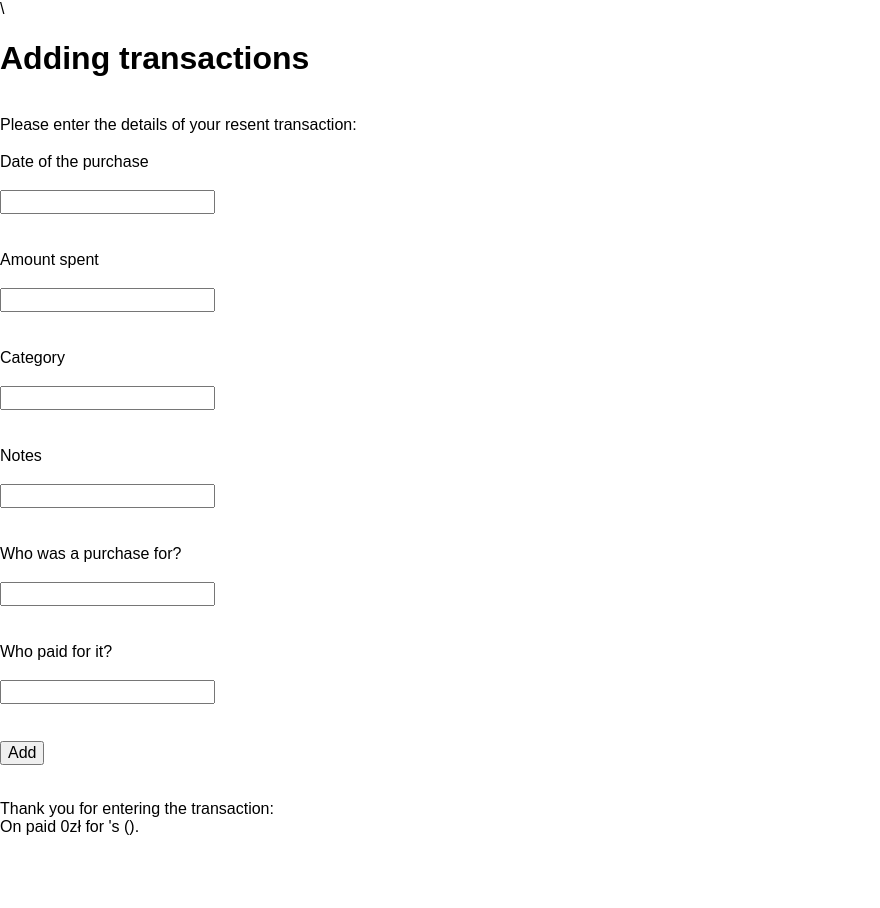
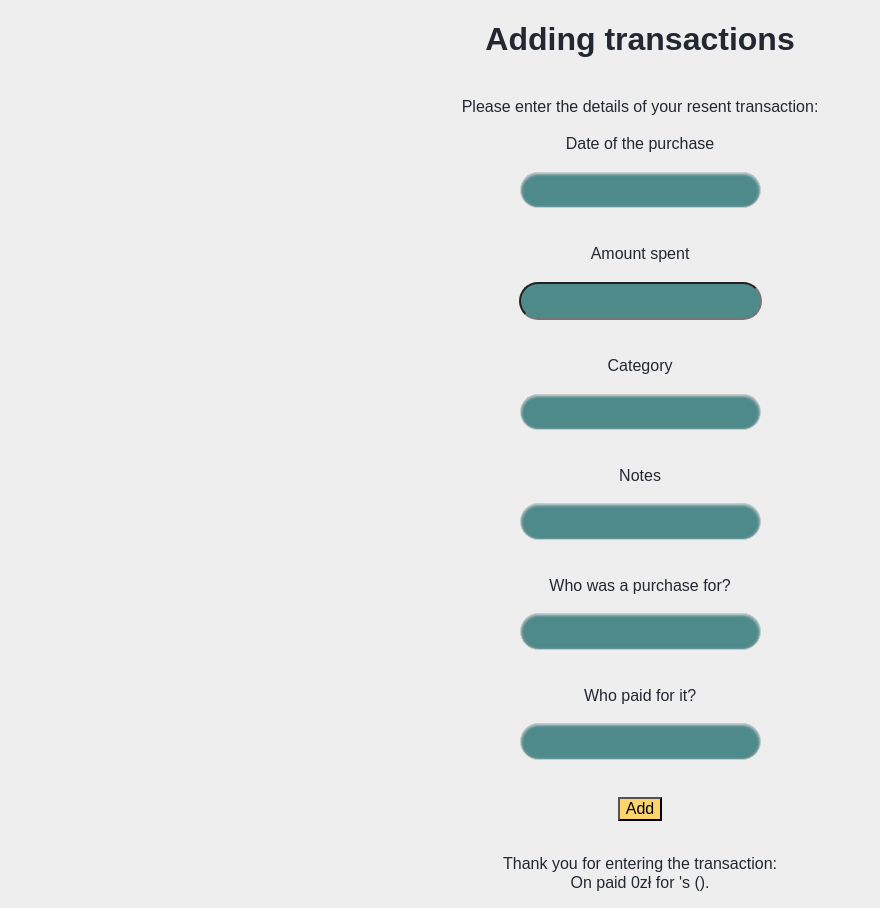
Before and after one commit to AnLi-Mi/Money_Tracker, a Flask app: page /addtransaction in a window 1280 px wide. Shown: the whole page, without its empty margins (0-880 px from the left). Before the commit the page ends 835 px from the top, so only its background shows below. Run offline with Flask 2, Linux system fonts and the light colour scheme; some libraries are stand-ins or nearby versions.

Commit message:
added some custom css and from pure CSS

```diff
--- a/flask_app/static/css/main.css
+++ b/flask_app/static/css/main.css
@@ -0,0 +1,14 @@
+head, body {
+    text-align: center;
+    font-family: sans-serif;
+    color: #222831;
+    background: #eeeeee;
+}
+
+input {
+    background-color: #4f8a8b;
+}
+
+button{
+    background-color: #fbd46d;
+}
--- a/flask_app/templates/addtransaction.html
+++ b/flask_app/templates/addtransaction.html
@@ -7,19 +7,19 @@
 {% block body %}
 <div>
  Please enter the details of your resent transaction: <br><br>
-<form method='post' action='/addtransaction'>
+<form class="pure-form pure-form-aligned" method='post' action='/addtransaction'>
   Date of the purchase <br><br>
-    <input type=text name='pur_date'> </input><br><br><br>
+    <input type=text name='pur_date' class="pure-input-rounded" > </input><br><br><br>
   Amount spent <br><br>
-    <input type=float name='amount'> </input><br><br><br>
+    <input type=float name='amount' class="pure-input-rounded" > </input><br><br><br>
   Category <br><br>
-    <input type=text name='category'> </input><br><br><br>
+    <input type=text name='category' class="pure-input-rounded" > </input><br><br><br>
   Notes <br><br>
-    <input type=text name='notes'> </input><br><br><br>
+    <input type=text name='notes' class="pure-input-rounded" > </input><br><br><br>
   Who was a purchase for? <br><br>
-    <input type=text name='for'> </input><br><br><br>
+    <input type=text name='for'class="pure-input-rounded" > </input><br><br><br>
   Who paid for it? <br><br>
-    <input type=text name='who_paid'> </input><br><br><br>
+    <input type=text name='who_paid' class="pure-input-rounded" > </input><br><br><br>
   <button  value='submit' type='submit'>Add</button>
 </form>
 </div><br>
--- a/flask_app/templates/base.html
+++ b/flask_app/templates/base.html
@@ -4,7 +4,7 @@
     <meta charset="UTF-8">
     <meta name="viewport" content="width=device-width, initial-scale=1.0">
     <meta http-equiv="X-UA-Compatible" content="ie=edge">
-    <link rel="stylesheet" href="{{ url_for('static', filename='css/main.css') }}">\
+    <link rel="stylesheet" href="{{ url_for('static', filename='css/main.css') }}">
     <link rel="stylesheet" href="https://unpkg.com/purecss@2.0.3/build/pure-min.css" integrity="sha384-cg6SkqEOCV1NbJoCu11+bm0NvBRc8IYLRGXkmNrqUBfTjmMYwNKPWBTIKyw9mHNJ" crossorigin="anonymous">
     {% block head %}{% endblock %}
 </head>
```
